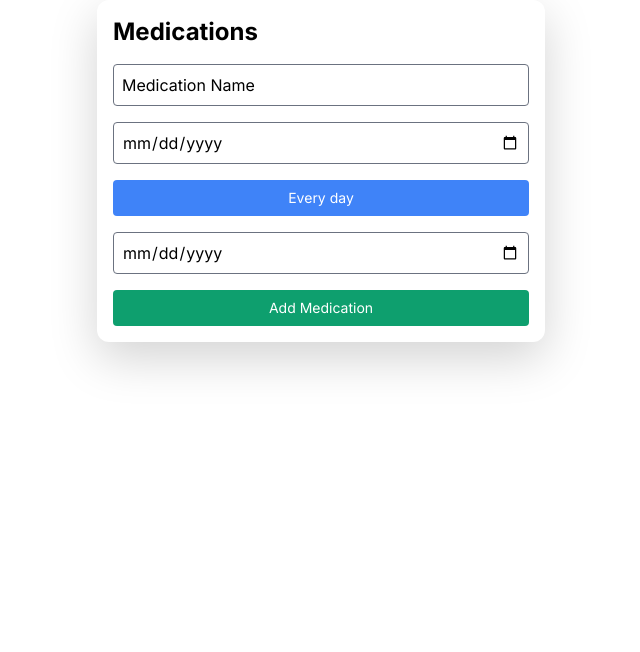
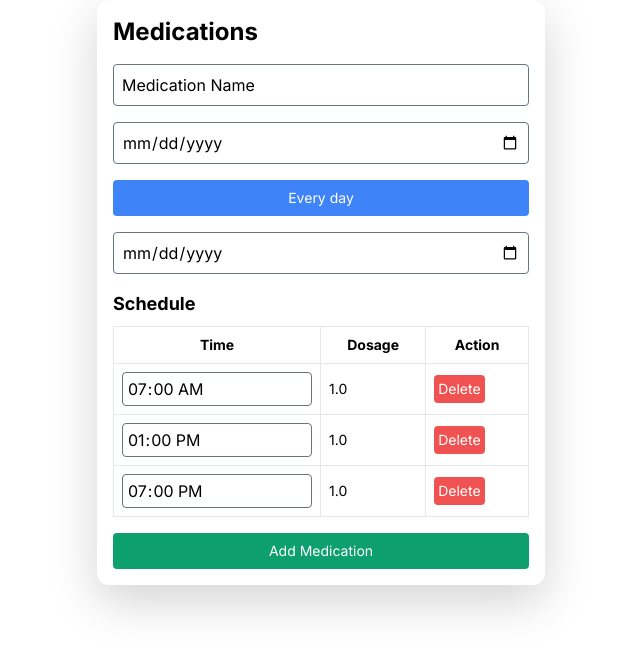
Before and after one commit to ramya72002/HealthRecordFrontend, a Next.js app: page /ui/addmedications in a window 1280 px wide. Shown: the top 652 px of the page, without its empty margins (319-959 px from the left). Built offline with nearby package versions, Linux system fonts and the light colour scheme.

Commit message:
calender view done

```diff
--- a/src/app/(DashboardLayout)/ui/addmedications/page.tsx
+++ b/src/app/(DashboardLayout)/ui/addmedications/page.tsx
@@ -110,7 +110,7 @@ const Medications: React.FC = () => {
       );
       if (response.data.success) {
         alert('Medication added successfully!');
-        router.push('/calendarview');
+        router.push('/ui/calendarmedications');
       } else {
         alert('Failed to add medication. Please try again.');
       }
@@ -129,6 +129,17 @@ const Medications: React.FC = () => {
     setSelectedDates((prevDates) =>
       prevDates.includes(day) ? prevDates.filter((date) => date !== day) : [...prevDates, day]
     );
+  };
+
+  const handleTimeChange = (index: number, newTime: string) => {
+    const updatedSchedule = [...schedule];
+    updatedSchedule[index].time = newTime;
+    setSchedule(updatedSchedule);
+  };
+
+  const handleDeleteRow = (index: number) => {
+    const updatedSchedule = schedule.filter((_, i) => i !== index);
+    setSchedule(updatedSchedule);
   };
 
   return (
@@ -154,7 +165,6 @@ const Medications: React.FC = () => {
         {frequency}
       </button>
 
-
       {modalVisible && (
         <div className="fixed inset-0 bg-gray-800 bg-opacity-50 flex justify-center items-center">
           <div className="bg-white p-4 rounded-lg shadow-lg">
@@ -162,7 +172,7 @@ const Medications: React.FC = () => {
             {['Every day', 'Every x days', 'Day of the week', 'Day of the month'].map((freq) => (
               <button
                 key={freq}
-                className="block w-full text-left p-2 border-b"
+                className="block w-full text-left p-2 border-b hover:bg-blue-100"
                 onClick={() => handleSelectFrequency(freq)}
               >
                 {freq}
@@ -180,7 +190,7 @@ const Medications: React.FC = () => {
           {['Mon', 'Tue', 'Wed', 'Thu', 'Fri', 'Sat', 'Sun'].map((day) => (
             <button
               key={day}
-              className={`p-2 border rounded ${selectedDays[day as keyof SelectedDays] ? 'bg-green-300' : 'bg-gray-200'}`}
+              className={`p-2 border rounded ${selectedDays[day as keyof SelectedDays] ? 'bg-green-300' : 'bg-gray-200'} hover:bg-blue-100`}
               onClick={() => setSelectedDays((prev) => ({ ...prev, [day]: !prev[day as keyof SelectedDays] }))}
             >
               {day}
@@ -194,7 +204,7 @@ const Medications: React.FC = () => {
           {Array.from({ length: 31 }, (_, num) => (
             <button
               key={num + 1}
-        className={`p-2 border rounded ${selectedDates.includes(num + 1) ? 'bg-green-300' : 'bg-gray-200'}`}
+              className={`p-2 border rounded ${selectedDates.includes(num + 1) ? 'bg-green-300' : 'bg-gray-200'} hover:bg-blue-100`}
               onClick={() => handleSelectDate(num + 1)}
             >
               {num + 1}
@@ -202,7 +212,6 @@ const Medications: React.FC = () => {
           ))}
         </div>
       )}
-
 
       {frequency === 'Every x days' && (
         <input
@@ -213,6 +222,7 @@ const Medications: React.FC = () => {
           onChange={(e) => setCount(e.target.value)}
         />
       )}
+
       <input
         type="date"
         className="w-full p-2 border rounded mb-4"
@@ -220,7 +230,44 @@ const Medications: React.FC = () => {
         onChange={(e) => setEndDate(e.target.value)}
         placeholder='End Date'
       />
-      <button className="w-full p-2 bg-green-500 text-white rounded" onClick={handleAddMedication}>
+
+      <div className="mb-4">
+        <h3 className="text-lg font-bold mb-2">Schedule</h3>
+        <table className="w-full border-collapse">
+          <thead>
+            <tr>
+              <th className="border p-2">Time</th>
+              <th className="border p-2">Dosage</th>
+              <th className="border p-2">Action</th>
+            </tr>
+          </thead>
+          <tbody>
+            {schedule.map((entry, index) => (
+              <tr key={index}>
+                <td className="border p-2">
+                  <input
+                    type="time"
+                    value={entry.time}
+                    onChange={(e) => handleTimeChange(index, e.target.value)}
+                    className="w-full p-1 border rounded"
+                  />
+                </td>
+                <td className="border p-2">{entry.dosage}</td>
+                <td className="border p-2">
+                  <button
+                    className="p-1 bg-red-500 text-white rounded hover:bg-red-700"
+                    onClick={() => handleDeleteRow(index)}
+                  >
+                    Delete
+                  </button>
+                </td>
+              </tr>
+            ))}
+          </tbody>
+        </table>
+      </div>
+
+      <button className="w-full p-2 bg-green-500 text-white rounded hover:bg-green-700" onClick={handleAddMedication}>
         Add Medication
       </button>
     </div>
--- a/src/app/layout.tsx
+++ b/src/app/layout.tsx
@@ -1,6 +1,6 @@
 'use client'
 import React, { useEffect } from "react";
-import { useRouter, usePathname } from "next/navigation"; // Import useRouter and usePathname
+import { useRouter, usePathname } from "next/navigation";
 import { Inter } from "next/font/google";
 import 'simplebar-react/dist/simplebar.min.css';
 import "./css/globals.css";
@@ -14,15 +14,15 @@ export default function RootLayout({
 }: {
   children: React.ReactNode;
 }) {
-  const router = useRouter(); // Get the router object
-  const pathname = usePathname(); // Get the current path
+  const router = useRouter();
+  const pathname = usePathname();
 
-  // Redirect from "/" to "/login"
   useEffect(() => {
-    if (pathname === "/") {
+    const userDetails = localStorage.getItem('userDetails');
+    if (!userDetails && pathname === "/") {
       router.push("/auth/login");
     }
-  }, []);
+  }, []); // Dependency added to monitor path changes
 
   return (
     <html lang="en">
```
Lines whose indentation alone changed are shown as unchanged.
